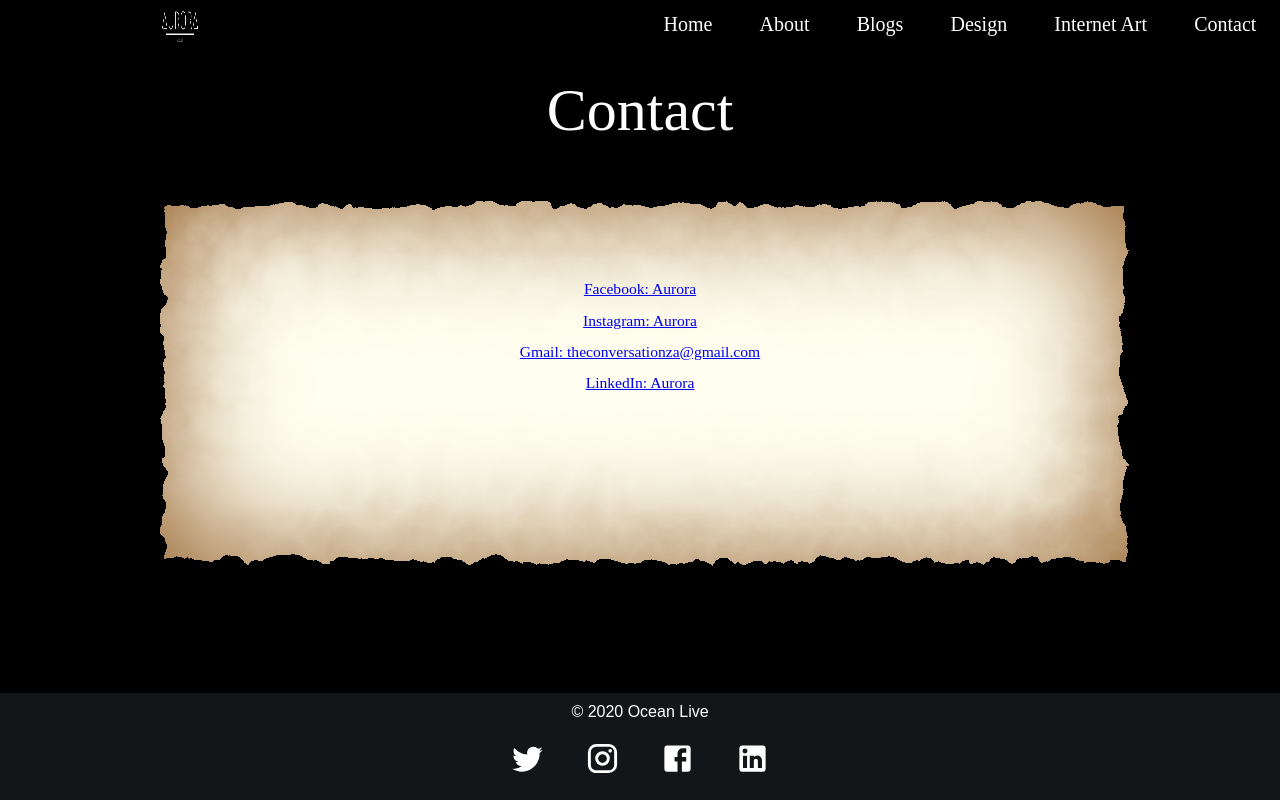
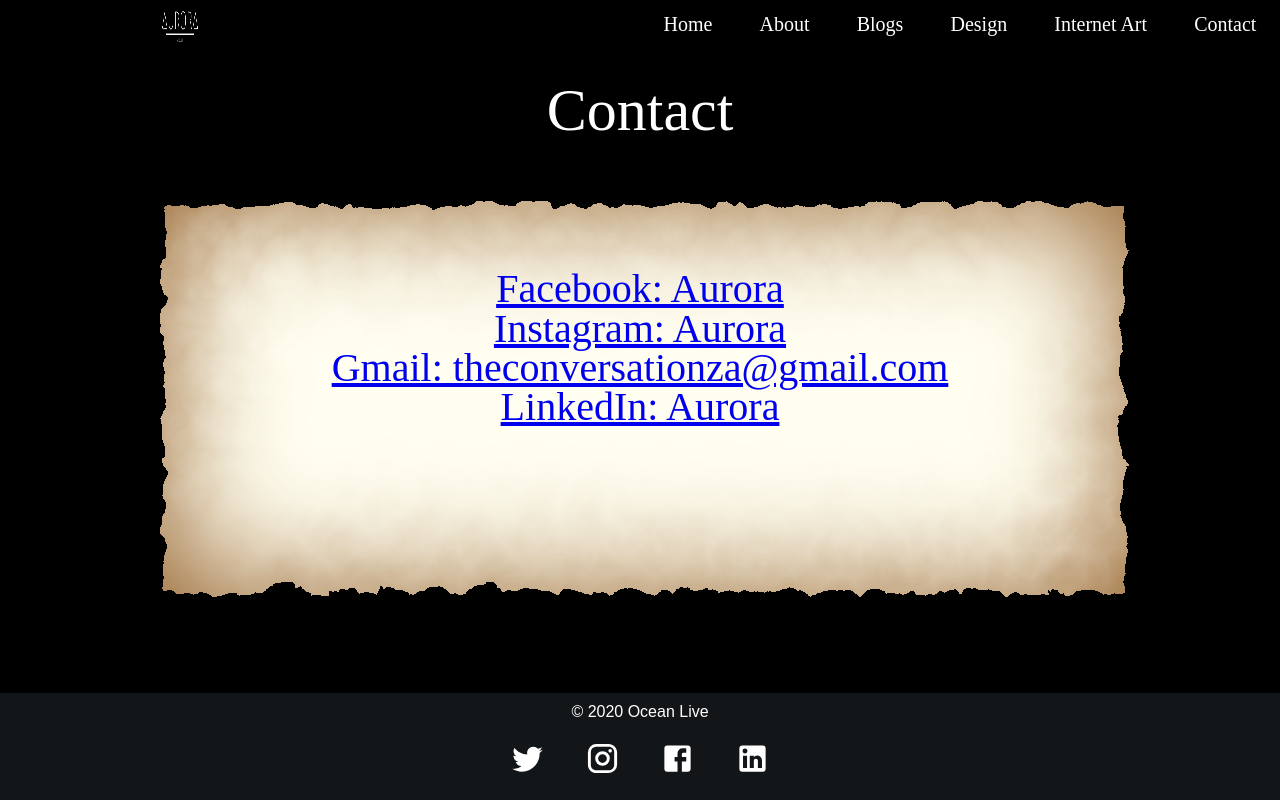
Before and after one commit to OratileTlhabanyane/WSOA4157A, a React (Create React App) app: page /contact in a window 1280 px wide. Built offline with nearby package versions, Linux system fonts and the light colour scheme; a web font is replaced by a local one.

Commit message:
making contact text bigger

```diff
--- a/src/pages/Contact.js
+++ b/src/pages/Contact.js
@@ -8,7 +8,8 @@ import LinkedIn from "../components/LinkedIn"
 export default class Contact extends Component {
   render() {
     return (
-      <div className="contactContent"><h1 className="contactTitle">Contact</h1>
+      <div className="contactContent">
+        <h1 className="contactTitle">Contact</h1>
              <main>
 <div className="parchment"></div>
 <section className="contain">
--- a/src/styles/Contact.css
+++ b/src/styles/Contact.css
@@ -18,6 +18,11 @@ html, body {
 .contactContent {
   font: var(--fontSize)/200% 'Bilbo Swash Caps', cursive;
   background-size: cover;
+}
+
+.contactContent a {
+
+ font-size: 40px;
 }
 
 main {
```
